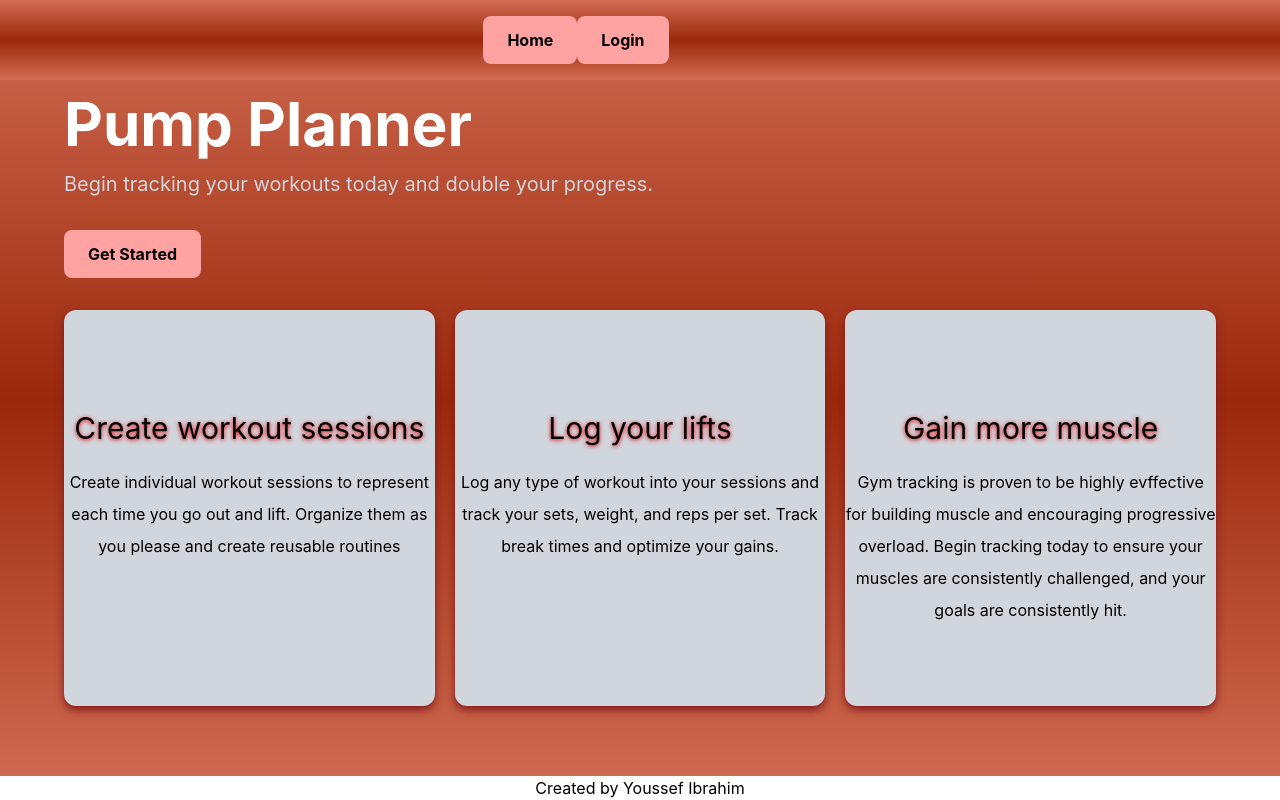
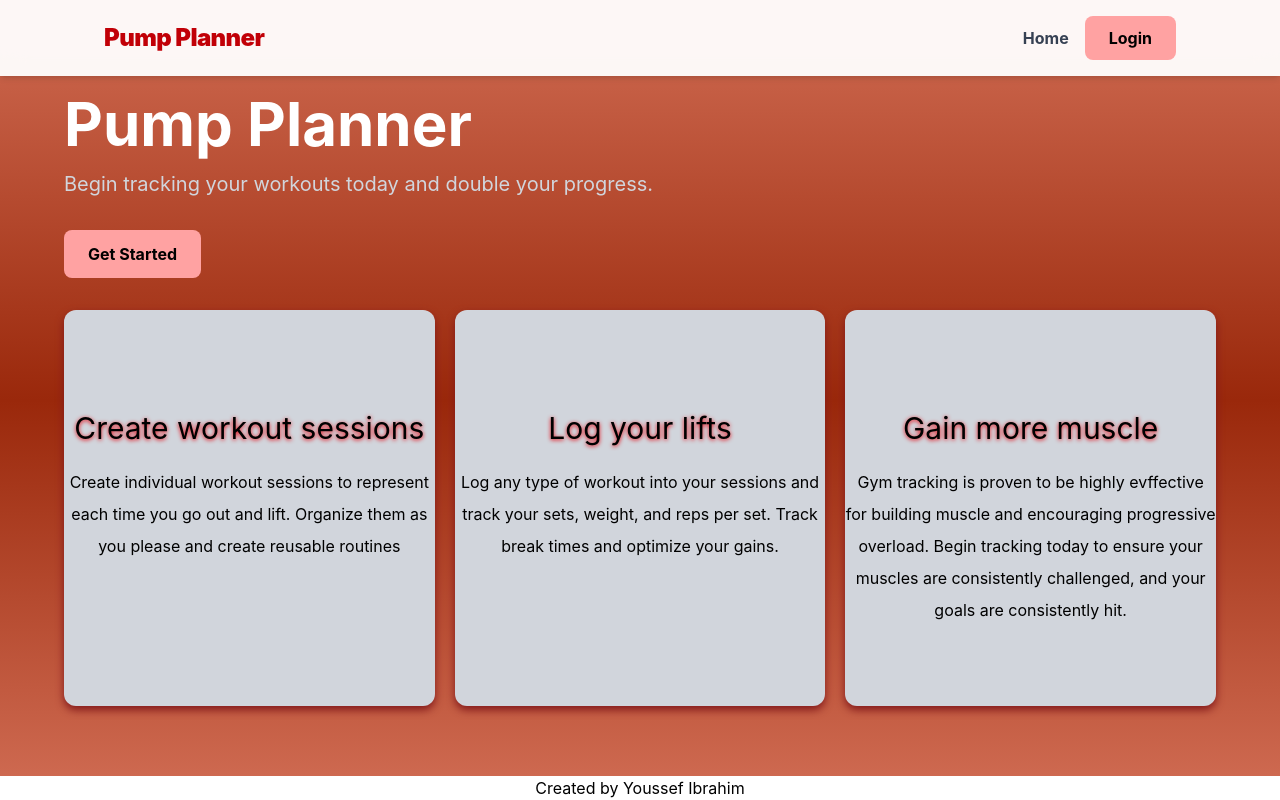
Before and after one commit to youssefibrahim3/PumpPlanner, a React app in the folder frontend/: page / in a window 1280 px wide. Built offline with nearby package versions, Linux system fonts and the light colour scheme; the HTML template or start-up script is replaced by a standard one.

Commit message:
Update Header.jsx

```diff
--- a/frontend/src/components/Header.jsx
+++ b/frontend/src/components/Header.jsx
@@ -17,20 +17,26 @@ export default function Header()
     }, [])
 
     return (
-        <header className=" w-screen top-0 fixed" style={{background:"linear-gradient(to bottom, #d16d54, #9a280b, #d16d54)"}}>
-            <nav className="items-center flex max-w-6xl justify-center px-10 py-4 w-full">
+        <header className="w-screen top-0 fixed z-50 bg-white/95 backdrop-blur-md shadow-md">
+            <nav className="flex max-w-6xl mx-auto items-center justify-between px-10 py-4">
+                <button type="button" onClick={() => navigate('/')} className="text-2xl font-black text-red-700 tracking-tight cursor-pointer">
+                    Pump Planner
+                </button>
+                <div className="flex items-center gap-4">
+                    <button type="button" onClick={() => navigate('/')} className="text-gray-700 hover:text-red-700 font-bold cursor-pointer transition">
+                        Home
+                    </button>
+                    {loggedIn ? (
+                        <button type="button" onClick={handleSignOut} className="bg-red-300 hover:bg-red-700 px-6 py-2.5 rounded-lg font-bold cursor-pointer transition">
+                            Sign out
+                        </button>
+                    ) : (
+                        <button type="button" onClick={() => navigate('/login')} className="bg-red-300 hover:bg-red-700 px-6 py-2.5 rounded-lg font-bold cursor-pointer transition">
+                            Login
+                        </button>
+                    )}
+                </div>
 
-                <button type="button" onClick={() => navigate('/')} className="bg-red-300 hover:bg-red-700 px-6 py-3 rounded-lg font-bold cursor-pointer">
-                    Home
-                </button>
-                {loggedIn ?
-                <button type="button" onClick={handleSignOut} className="bg-red-300 hover:bg-red-700 px-6 py-3 rounded-lg font-bold cursor-pointer">
-                    Sign Out
-                </button> :
-                <button type="button" onClick={() => navigate('/login')} className="bg-red-300 hover:bg-red-700 px-6 py-3 rounded-lg font-bold cursor-pointer">
-                    Login
-                </button>
-                }
             </nav>
         </header>
     )
```
